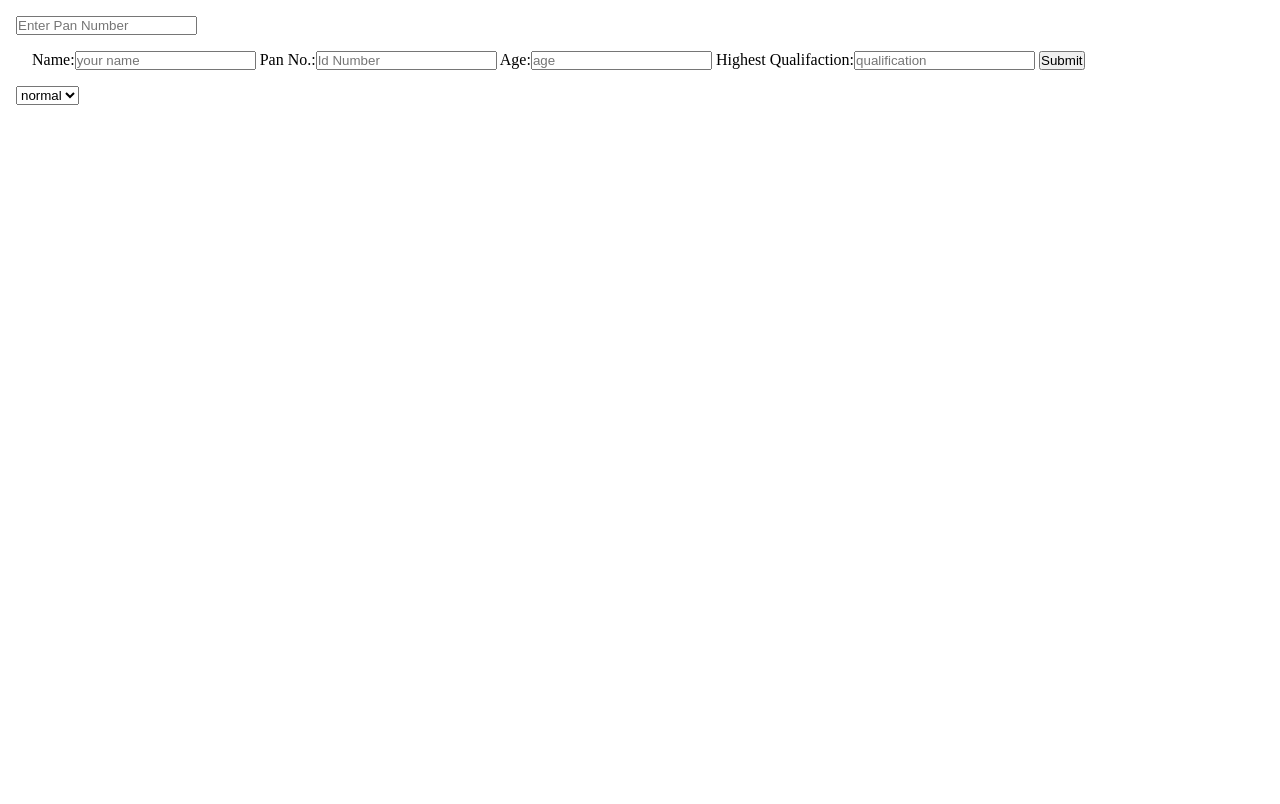
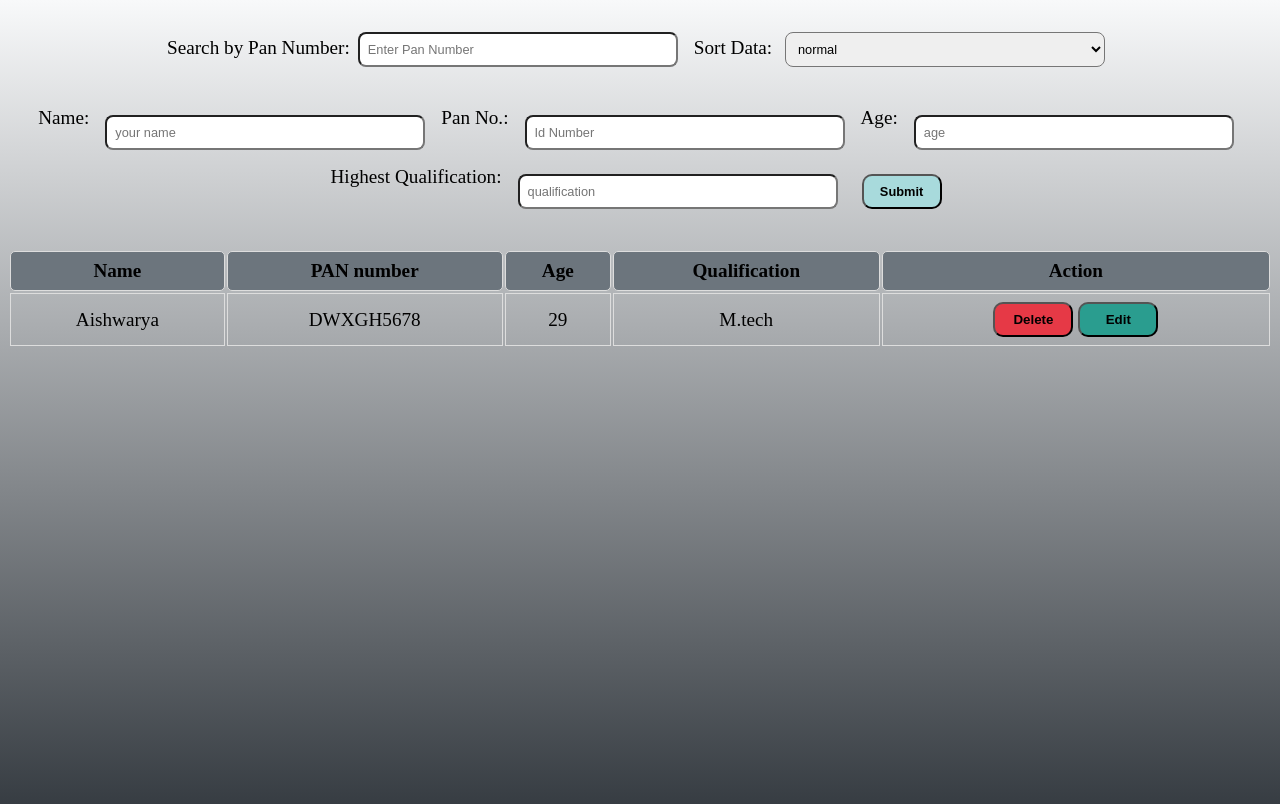
Before and after one commit to aishwaryaverma28/dummy_repo, a plain HTML site: page index.html in a window 1280 px wide. Drawn offline with Linux system fonts and the light colour scheme; a script that the page names is missing.

Commit message:
css added

```diff
--- a/app.js
+++ /dev/null
@@ -1,144 +0,0 @@
-let arr = [];// array to store candidates info in form of object
-let count = 0;// to assign new id to each object
-//query selector
-const inpName = document.querySelector('.name');
-const panNo = document.querySelector('.pan_no');
-const age = document.querySelector('.age');
-const highestQualification = document.querySelector('.high_quali');
-const sorting = document.querySelector('#sort_array');
-const search = document.querySelector('.search');
-const submitBtn = document.querySelector('.submit_btn');
-const container = document.querySelector('.container');
-const inputForm = document.querySelector('.candidate_data');
-//function
-
-// Load previous info from local storage
-window.addEventListener('load', function () {// load is event which take place whenever web page reloads itself6yjm
-  arr = JSON.parse(localStorage.getItem('arr'));//get item from local storage and store in the array
-  container.innerHTML = '';
-  for (let i = 0; i < arr.length; i++) {
-    // to store each object in HTML doc/;
-    container.innerHTML += `
-   <div class="itemDiv" data-id="${arr[i].id}">
-    <h2 class="name">${arr[i].name}</h2>
-    <h3 class="pan">${arr[i].pan}</h3>
-    <p class="age">${arr[i].age}</p>
-    <p class="qualification">${arr[i].qual}</p>
-    <button class="btn del-btn">Delete</button>
-  </div>`;
-  }
-});
-
-// create new user info
-function createUser(e) {
-  e.preventDefault();
-  // to prevent from form automatic submition and page reloading feture of submit button
-  const myHTML = `
-  <div class="itemDiv" data-id="${count}">
-    <h2 class="name">${inpName.value}</h2>
-    <h3  class="pan">${panNo.value}</h3>
-    <p class="age">${age.value}</p>
-    <p class="qualification">${highestQualification.value}</p>
-    <button class="btn del-btn">Delete</button>
-  </div>
-  `;
-  //created a new html element of new user
-  const myFragment = document.createRange().createContextualFragment(myHTML);
-  //create fragment of above html element
-  container.appendChild(myFragment);
-  //insert the fragment into container div
-
-  const data = {
-    name: inpName.value,
-    pan: panNo.value,
-    age: age.value,
-    qual: highestQualification.value,
-    id: count++
-  };
-  //create an object to push into an array and local storage
-  arr.push(data);
-  localStorage.setItem('arr', JSON.stringify(arr));
-  inputForm.reset();
-  //to automatically empty the form
-}
-
-//delete user info
-function deleteUser(e) {
-  arr.forEach((item, index) => {
-    //to find for candidate who have same id as the id of targeted candidate
-    if (e.target.parentElement.dataset.id == arr[index].id) {
-      arr.splice(index, 1);
-      //removed from array
-      e.target.parentElement.remove();
-      //remove from html doc
-    }
-  });
-  //update local storage
-  localStorage.setItem('arr', JSON.stringify(arr));
-}
-//for sorting data according to user choice
-//if ascending order is selected(i.e. A to Z sorting)
-function ascending(){
-arr.sort(function (a, b){
-if(a.name < b.name)
-return -1;
-if(a.name > b.name)
-return 1;
-return 0;
-});
-}
-
-//if decending order is selected(i.e. Z to A sorting)
-function decending(){
-    arr.sort(function (a, b){
-    if(a.name > b.name)
-    return -1;
-    if(a.name < b.name)
-    return 1;
-    return 0;
-    });
-}
-
-function sortedArray(e){
-    container.innerHTML = '';
-    //empty the conatainer div so as to place new elements
-    for (let i = 0; i < arr.length; i++) {
-        // to store each object in HTML doc/;
-        container.innerHTML += `
-       <div class="itemDiv" data-id="${arr[i].id}">
-        <h2 class="name">${arr[i].name}</h2>
-        <h3 class="pan">${arr[i].pan}</h3>
-        <p class="age">${arr[i].age}</p>
-        <p class="qualification">${arr[i].qual}</p>
-        <button class="btn del-btn">Delete</button>
-      </div>`;
-      }
-}
-
-
-
-
-
-
-
-
-//event listeners
-//event trigger for submit button of form
-inputForm.addEventListener('submit', createUser);
-//event trigger for delete button in below list
-container.addEventListener('click', deleteUser);
-//event trigger for sort drop down box
-sorting.addEventListener('change', function(event){
-    event.preventDefault();
-    //sorting done according to user selection
-    if(sorting.value ==="A-Z")
-    {
-        ascending();
-        sortedArray();
-    }
-    if(sorting.value === "Z-A")
-    {
-        decending();
-        sortedArray();
-    }
-})
--- a/index.html
+++ b/index.html
@@ -9,20 +9,50 @@
     <title>mentoring session assign</title>
 </head>
 <body>
-    <input id="search" type="text" placeholder="Enter Pan Number" />
+  <form class="searchAndSort">
+    <div class="left">
+       Search by Pan Number:<input id="search" type="text" placeholder="Enter Pan Number" />
+    </div>
+    <div class="right">
+      Sort Data:
+      <select id="sort_array">
+        <option class="normal">normal</option>
+        <option value="A-Z" class="AtoZ">A to Z</option>
+        <option value="Z-A" class="ZtoA">Z to A</option>
+      </select>
+  </div>
+  </form>
   <form class="candidate_data">
     Name:<input type="text" placeholder="your name" class="name">
     Pan No.:<input type="text" placeholder="Id Number" class="pan_no">
     Age:<input type="number" placeholder="age" class="age">
-    Highest Qualifaction:<input type="text" placeholder="qualification" class="high_quali">
-    <input type="submit" class="submit_btn">
+    Highest Qualification:<input type="text" placeholder="qualification" class="high_quali">
+    <input type="submit" class="submit_btn btn">
   </form>
-  <select id="sort_array">
-    <option class="normal">normal</option>
-    <option value="A-Z" class="AtoZ">A to Z</option>
-    <option value="Z-A" class="ZtoA">Z to A</option>
-  </select>
+
   <div class="container">
+    <table>
+      <thead>
+          <tr>
+              <th>Name</th>
+              <th>PAN number</th>
+              <th>Age</th>
+              <th>Qualification</th>
+              <th>Action</th>
+          </tr>
+      </thead>
+      <tbody id="table_body">
+        <tr id="personDetails"><td>Aishwarya</td>
+          <td class="pan">DWXGH5678</td>
+          <td>29</td>
+          <td>M.tech</td>
+          <td>
+            <button class="del-btn btn">Delete</button>
+            <button class="edit-btn btn">Edit</button>
+          </td>
+        </tr>
+      </tbody>
+  </table>
 
   </div>
 <script src="app.js"></script>
--- a/style.css
+++ b/style.css
@@ -2,10 +2,103 @@
     margin: 0;
     padding: 0;
     box-sizing: border-box;
+    list-style: none;
 }
 body{
-    margin: 1rem;
+    /* margin: 1rem; */
+    width: 100%;
+    height: 100vh;
+    background: linear-gradient(#f8f9fa,#343a40);
+    /* border: 2px solid red; */
 }
 form{
     margin: 1rem;
+    text-align: center;
+    padding: 0.5rem;
+    font-size: 1.2rem;
+    display: flex;
+    justify-content: center;
+    gap: 0.5rem;
+    flex-wrap: wrap;
 }
+form input,select{
+    padding: 0.5rem;
+    width: 20rem;
+    margin: 0.5rem;
+    border-radius: 0.5rem;
+    font-size: 0.8rem;
+}
+.btn{
+    width: 5rem;
+    padding: 0.5rem 0.5rem;
+    border-radius: 10px;
+    font-weight: 750;
+}
+.submit_btn{
+background-color:#a8dadc;
+}
+.submit_btn:hover{
+    background-color: #457b9d;
+    cursor: pointer;
+    border: none;
+    box-shadow: 1rem 1rem 2rem lightgrey;
+}
+.title{
+    display: flex;
+    justify-content: space-around;
+    font-size: 1.5rem;
+    font-weight: 750;
+    left: 0;
+}
+span{
+    /* border: 2px solid black; */
+    padding: 0.6rem 5rem;
+    width: 16rem;
+    background-color: #6c757d;
+    border-radius: 5px;
+    color: whitesmoke;
+}
+.del-btn{
+    background-color: #e63946;
+}
+.edit-btn{
+    background-color: #2a9d8f;
+}
+.del-btn:hover{
+    background-color: #9d0208;
+    cursor: pointer;
+    box-shadow: 0.5rem 0.5rem 0.5rem lightgrey;
+}
+.edit-btn:hover{
+    background-color: #2d6a4f;
+    cursor: pointer;
+    box-shadow: 0.5rem 0.5rem 0.5rem lightgrey;
+}
+.container{
+    display: flex;
+    justify-content: space-between;
+    padding: 0.5rem;
+}
+table{
+    /* border: 2px solid black; */
+    width: 100%;
+    margin: auto;
+    text-align: center;
+    font-size: 1.2rem;
+}
+table td, table th{
+    /* border: 2px solid black; */
+    border: 1px solid #ddd;
+    padding: 8px;
+    text-align: center;
+}
+table tr:nth-child(even){
+    background-color: lightgrey;
+}
+table th{
+    padding-top: 0.5rem;
+    padding-bottom: 0.5rem;
+    text-align: center;
+    background-color: #6c757d;
+    border-radius: 5px;
+}
```
Also changed, not shown: scrap.js (added, +151 -0 lines).
